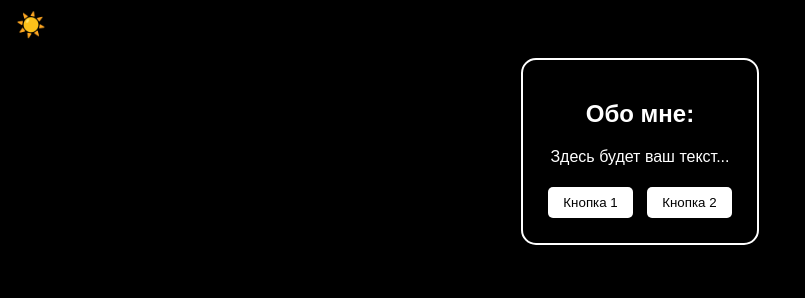
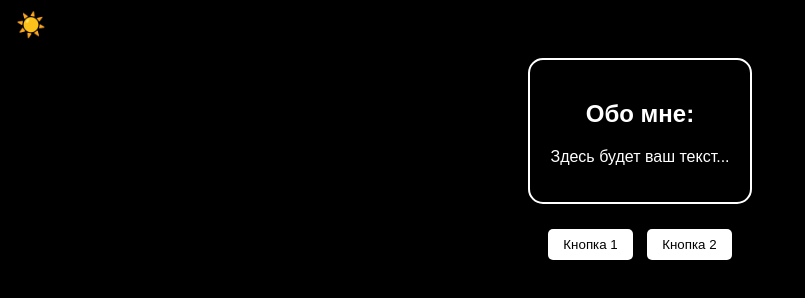
Before and after one commit to Walidname113/walidname113.github.io, a plain HTML site: page index.html in a window 1280 px wide. Shown: the whole page, without its empty margins (0-805 px from the left). Drawn offline with Linux system fonts and the light colour scheme.

Commit message:
Update index.html

```diff
--- a/index.html
+++ b/index.html
@@ -1,4 +1,5 @@
-<!DOCTYPE html><html lang="ru">
+<!DOCTYPE html>
+<html lang="ru">
 <head>
     <meta charset="UTF-8">
     <meta name="viewport" content="width=device-width, initial-scale=1.0">
@@ -29,7 +30,8 @@
             margin-top: 50px;
         }
         .buttons-container {
-            margin-top: 10px;
+            margin-top: 20px; /* Увеличено расстояние, чтобы кнопки были ниже */
+            text-align: center; /* Центрирование кнопок */
         }
         .bio-button {
             background-color: white;
@@ -48,11 +50,12 @@
     <div class="bio-box">
         <h2>Обо мне:</h2>
         <p class="bio-text">Здесь будет ваш текст...</p>
+    </div>
     <div class="buttons-container">
         <button class="bio-button" onclick="location.href='#'">Кнопка 1</button>
         <button class="bio-button" onclick="location.href='#'">Кнопка 2</button>
     </div>
-    </div><script>
+    <script>
         function toggleTheme() {
             let body = document.body;
             let button = document.querySelector('.theme-toggle');
@@ -80,6 +83,5 @@
             }
         }
     </script>
-
 </body>
 </html>
```
Lines whose indentation alone changed are shown as unchanged.
